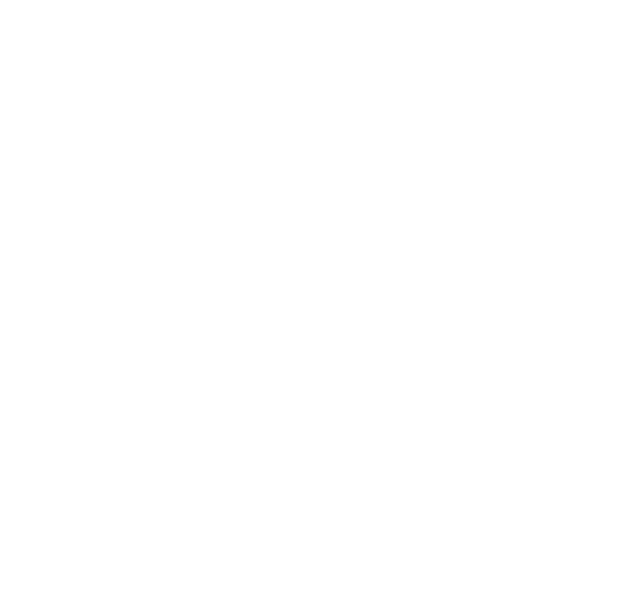
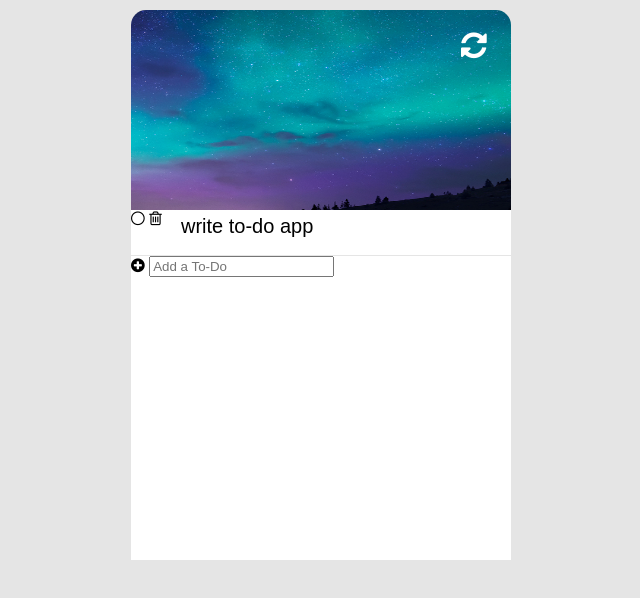
Before and after one commit to Vidhixa/My-ToDo-List, a plain HTML site: page index.html in a window 1280 px wide. Shown: the whole page, without its empty margins (319-959 px from the left). Drawn offline with Linux system fonts and the light colour scheme; a web font is replaced by a local one.

Commit message:
Basic app HTML

```diff
--- a/index.html
+++ b/index.html
@@ -1 +1,32 @@
-<!-- CODE EXPLAINED CHANNEL -->
+<!DOCTYPE html>
+<html lang="en">
+  <head>
+      <title>JS To-Do List app</title>
+      <link href="https://fonts.googleapi.com/css?family=Titillium+Web" rel="stylesheet">
+      <link href="css/font-awesome.css" rel="stylesheet">
+      <link href="css/style.css" rel="stylesheet">
+    </head>
+  <body>
+    <div class="container">
+        <div class="header">
+            <div class="clear">
+                <i class="fa fa-refresh" aria-hidden="true"></i>
+            </div>
+            <div id="date"></div>
+        </div>
+        <div class="content">
+            <ul id="list">
+                <li class="item">
+                    <i class="fa fa-circle-thin complete" aria-hidden="true"></i>
+                    <p class="text ">write to-do app</p>
+                    <i class="fa fa-trash-o delete"></i>
+                </li>
+            </ul>
+            <div class="add-item">
+                <i class="fa fa-plus-circle" aria-hidden="true"></i>
+                <input type="text" id="input" placeholder="Add a To-Do">
+            </div>
+        </div>
+    </div>
+  </body>
+</html>
```
